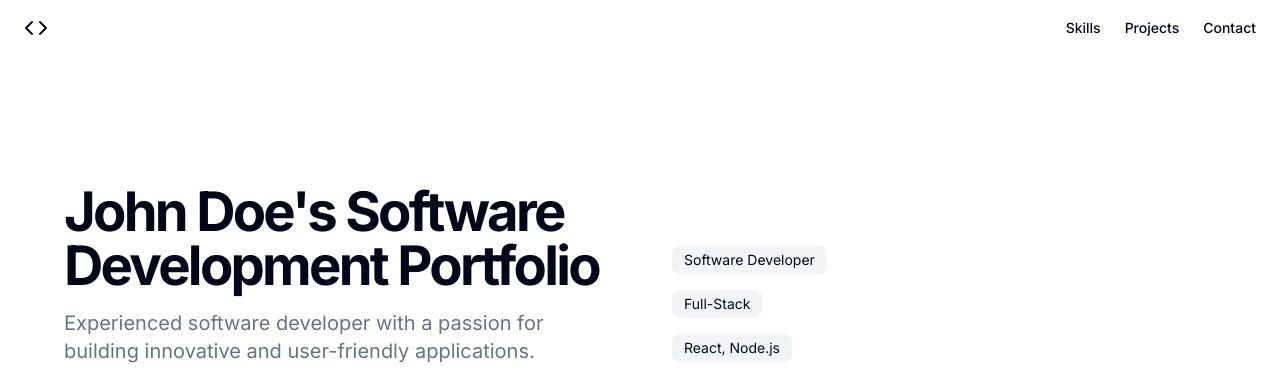
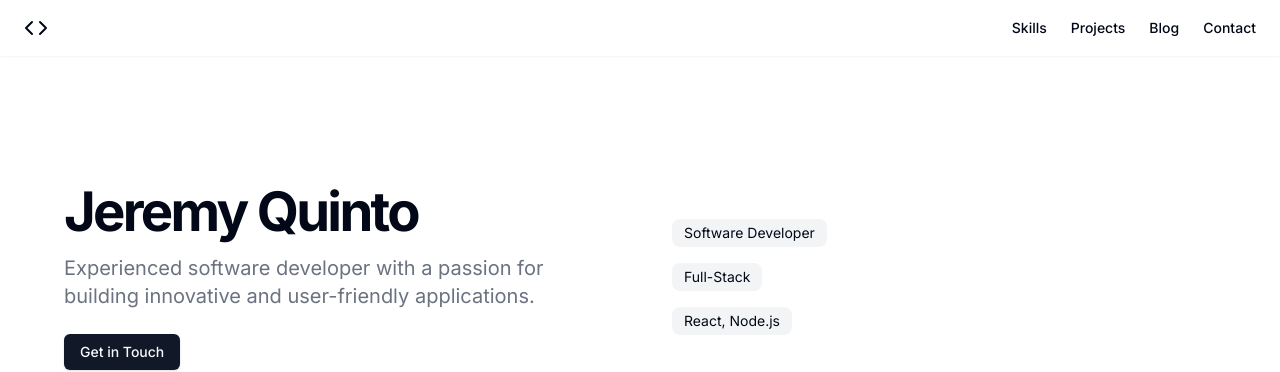
Before and after one commit to jpquinto/jeremy-quinto-dot-com, a Next.js app: page / in a window 1280 px wide. Shown: the top 372 px of the page. Built offline with nearby package versions, Linux system fonts and the light colour scheme.

Commit message:
refactored

```diff
--- a/app/layout.tsx
+++ b/app/layout.tsx
@@ -1,12 +1,44 @@
+import { Footer } from "@/components/footer";
+import { Navbar } from "@/components/navbar";
+import { SEO } from "@/components/seo";
 import type { Metadata } from "next";
 import { Inter } from "next/font/google";
 import "./globals.css";
 
 const inter = Inter({ subsets: ["latin"] });
 
+const title = "Jeremy Quinto | Software Developer";
+const description = "A full stack software developer based in the Bay Area, California.";
+
 export const metadata: Metadata = {
-  title: "Create Next App",
-  description: "Generated by create next app",
+  title: title,
+  description: description,
+  openGraph: {
+    url: 'https://jeremyquinto.com',
+    title: title,
+    description: description,
+  },
+  twitter: {
+    card: 'summary_large_image',
+    title: title,
+    description: description,
+  },
+  category: 'technology',
+  authors: [{ name: 'Jeremy Quinto' }],
+  other: {
+    copyright: 'Jeremy Quinto',
+    'design-by': 'Jeremy Quinto',
+    'revisit-after': '7 days',
+    distribution: 'California',
+    rating: 'general',
+    language: 'EN',
+    city: 'Danville',
+    country: 'United States',
+    zipcode: '94506',
+    'geo.placename': 'Danville, California, United States',
+    'geo.region': 'US-CA',
+    subject: description,
+  }
 };
 
 export default function RootLayout({
@@ -16,7 +48,14 @@ export default function RootLayout({
 }>) {
   return (
     <html lang="en">
-      <body className={inter.className}>{children}</body>
+      <SEO title={title} description={description} />
+      <body className={inter.className}>
+        <div className="flex flex-col min-h-[100dvh]">
+          <Navbar />
+          {children}
+          <Footer />
+        </div>
+      </body>
     </html>
   );
 }
--- a/app/page.tsx
+++ b/app/page.tsx
@@ -1,4 +1,3 @@
-import Image from "next/image";
 import Link from "next/link"
 import { CarouselItem, CarouselContent, CarouselPrevious, CarouselNext, Carousel } from "@/components/ui/carousel"
 import { Input } from "@/components/ui/input"
@@ -7,31 +6,14 @@ import { Button } from "@/components/ui/button"
 
 export default function Home() {
   return (
-    <div className="flex flex-col min-h-[100dvh]">
-      <header className="px-4 lg:px-6 h-14 flex items-center">
-        <Link className="flex items-center justify-center" href="#">
-          <CodeIcon className="h-6 w-6" />
-          <span className="sr-only">John Doe's Portfolio</span>
-        </Link>
-        <nav className="ml-auto flex gap-4 sm:gap-6">
-          <Link className="text-sm font-medium hover:underline underline-offset-4" href="#">
-            Skills
-          </Link>
-          <Link className="text-sm font-medium hover:underline underline-offset-4" href="#">
-            Projects
-          </Link>
-          <Link className="text-sm font-medium hover:underline underline-offset-4" href="#">
-            Contact
-          </Link>
-        </nav>
-      </header>
+
       <main className="flex-1">
         <section className="w-full py-12 md:py-24 lg:py-32 border-b">
           <div className="container px-4 md:px-6 space-y-6 md:space-y-10">
             <div className="grid max-w-[1300px] mx-auto gap-4 px-4 sm:px-6 md:px-10 md:grid-cols-2 md:gap-16">
               <div>
                 <h1 className="lg:leading-tighter text-3xl font-bold tracking-tighter sm:text-4xl md:text-5xl xl:text-[3.4rem] 2xl:text-[3.75rem]">
-                  John Doe's Software Development Portfolio
+                  Jeremy Quinto
                 </h1>
                 <p className="mx-auto max-w-[700px] text-gray-500 md:text-xl dark:text-gray-400 mt-4">
                   Experienced software developer with a passion for building innovative and user-friendly applications.
@@ -259,41 +241,5 @@ export default function Home() {
           </div>
         </section>
       </main>
-      <footer className="flex flex-col gap-2 sm:flex-row py-6 w-full shrink-0 items-center px-4 md:px-6 border-t">
-        <p className="text-xs text-gray-500 dark:text-gray-400">© 2024 John Doe. All rights reserved.</p>
-        <nav className="sm:ml-auto flex gap-4 sm:gap-6">
-          <Link className="text-xs hover:underline underline-offset-4" href="#">
-            Terms of Service
-          </Link>
-          <Link className="text-xs hover:underline underline-offset-4" href="#">
-            Privacy Policy
-          </Link>
-        </nav>
-      </footer>
-    </div>
   );
 }
-
-function CodeIcon({
-  className,
-}: {
-  className: string,
-}) {
-  return (
-    <svg
-      className={className}
-      xmlns="http://www.w3.org/2000/svg"
-      width="24"
-      height="24"
-      viewBox="0 0 24 24"
-      fill="none"
-      stroke="currentColor"
-      strokeWidth="2"
-      strokeLinecap="round"
-      strokeLinejoin="round"
-    >
-      <polyline points="16 18 22 12 16 6" />
-      <polyline points="8 6 2 12 8 18" />
-    </svg>
-  )
-}
--- /dev/null
+++ b/components/SEO.tsx
@@ -0,0 +1,29 @@
+'use client';
+
+import { usePathname } from "next/navigation";
+
+interface SEOProps {
+    title: string;
+    description: string;
+}
+
+export const SEO = ({
+    title,
+    description,
+}: SEOProps) => {
+
+    return (
+        <head>
+            <meta httpEquiv="x-ua-compatible" content="ie=edge" key="x-ua-compatible"/>
+            <meta
+                name="DC.subject"
+                lang="en"
+                content={description}
+            />
+            <meta name="DC.rights" content="Jeremy Quinto" />
+            <meta name="DC.creator" content="Jeremy Quinto" />
+            <meta name="DC.title" lang="en" content={title} />
+            <link rel="canonical" href='https://jeremyquinto.com' />
+        </head>
+    )
+}
--- /dev/null
+++ b/components/footer.tsx
@@ -0,0 +1,17 @@
+import Link from "next/link";
+
+export const Footer = () => {
+    return (
+        <footer className="flex flex-col gap-2 sm:flex-row py-6 w-full shrink-0 items-center px-4 md:px-6 border-t">
+        <p className="text-xs text-gray-500 dark:text-gray-400">© 2024 Jeremy Quinto. All rights reserved.</p>
+        <nav className="sm:ml-auto flex gap-4 sm:gap-6">
+          <Link className="text-xs hover:underline underline-offset-4" href="#">
+            Terms of Service
+          </Link>
+          <Link className="text-xs hover:underline underline-offset-4" href="#">
+            Privacy Policy
+          </Link>
+        </nav>
+      </footer>
+    )
+}
--- /dev/null
+++ b/components/navbar.tsx
@@ -0,0 +1,50 @@
+import Link from "next/link"
+
+export const Navbar = () => {
+    return (
+        <header className="px-4 lg:px-6 h-14 flex items-center shadow-sm">
+            <Link className="flex items-center justify-center" href="#">
+                <CodeIcon className="h-6 w-6" />
+                <span className="sr-only">Jeremy Quinto</span>
+            </Link>
+            <nav className="ml-auto flex gap-4 sm:gap-6">
+            <Link className="text-sm font-medium hover:underline underline-offset-4" href="#">
+                Skills
+            </Link>
+            <Link className="text-sm font-medium hover:underline underline-offset-4" href="#">
+                Projects
+            </Link>
+            <Link className="text-sm font-medium hover:underline underline-offset-4" href="#">
+                Blog
+            </Link>
+            <Link className="text-sm font-medium hover:underline underline-offset-4" href="#">
+                Contact
+            </Link>
+            </nav>
+        </header>
+    )
+}
+
+function CodeIcon({
+    className,
+  }: {
+    className: string,
+  }) {
+    return (
+      <svg
+        className={className}
+        xmlns="http://www.w3.org/2000/svg"
+        width="24"
+        height="24"
+        viewBox="0 0 24 24"
+        fill="none"
+        stroke="currentColor"
+        strokeWidth="2"
+        strokeLinecap="round"
+        strokeLinejoin="round"
+      >
+        <polyline points="16 18 22 12 16 6" />
+        <polyline points="8 6 2 12 8 18" />
+      </svg>
+    )
+  }
```
